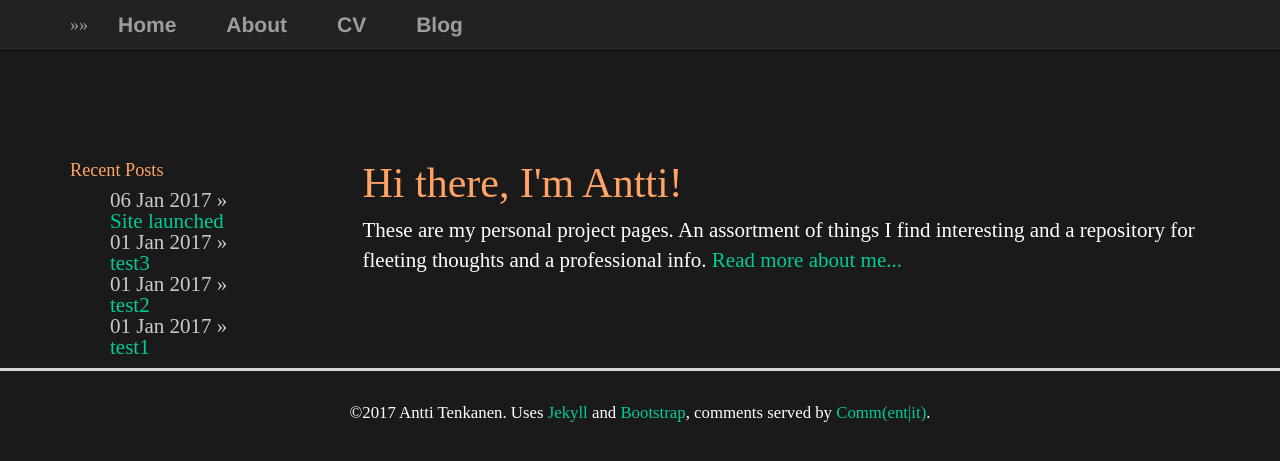
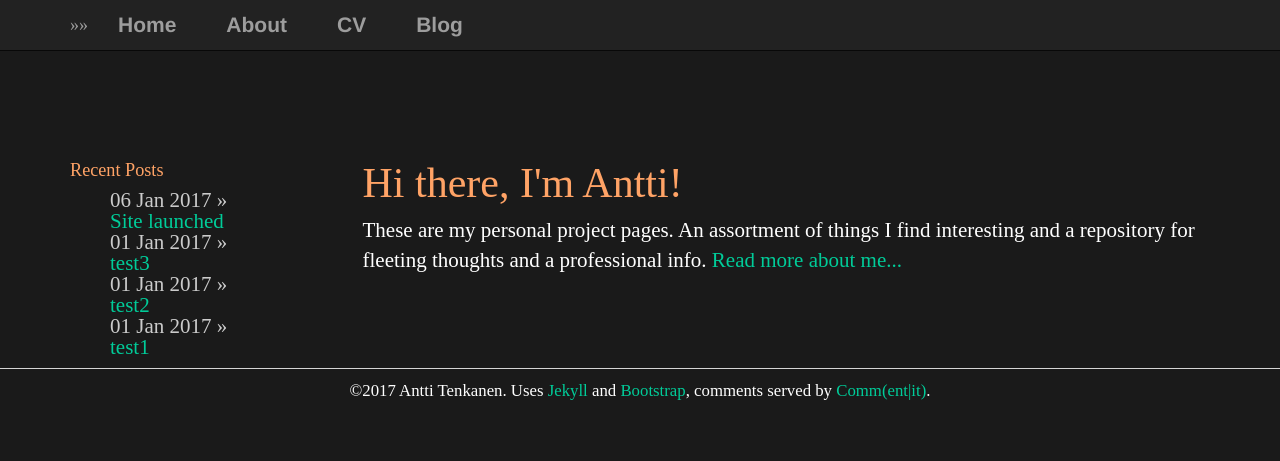
Before and after one commit to plantecophys/plantecophys, a Jekyll site: the page built from index.html, in a window 1280 px wide. Shown: the top 461 px of the page. Built offline with Jekyll 4.4.1, drawn with Linux system fonts in a browser that asks for light colours; the list of posts is cut into pages by our own code.

Commit message:
Update main.css

```diff
--- a/css/main.css
+++ b/css/main.css
@@ -59,10 +59,11 @@ a:visited {
     color: #595959;
 }
 footer {
-    border-top: 3px solid #d5d5d5;
+    border-top: 1px solid #d5d5d5;
+    border-width: 70%;
     font-size: .8em;
     text-align: center;
-    padding-top: 30px;
+    padding-top: 10px;
 }
 nav ul, footer ul {
     font-family:'Helvetica', 'Arial', 'Sans-Serif';
```
